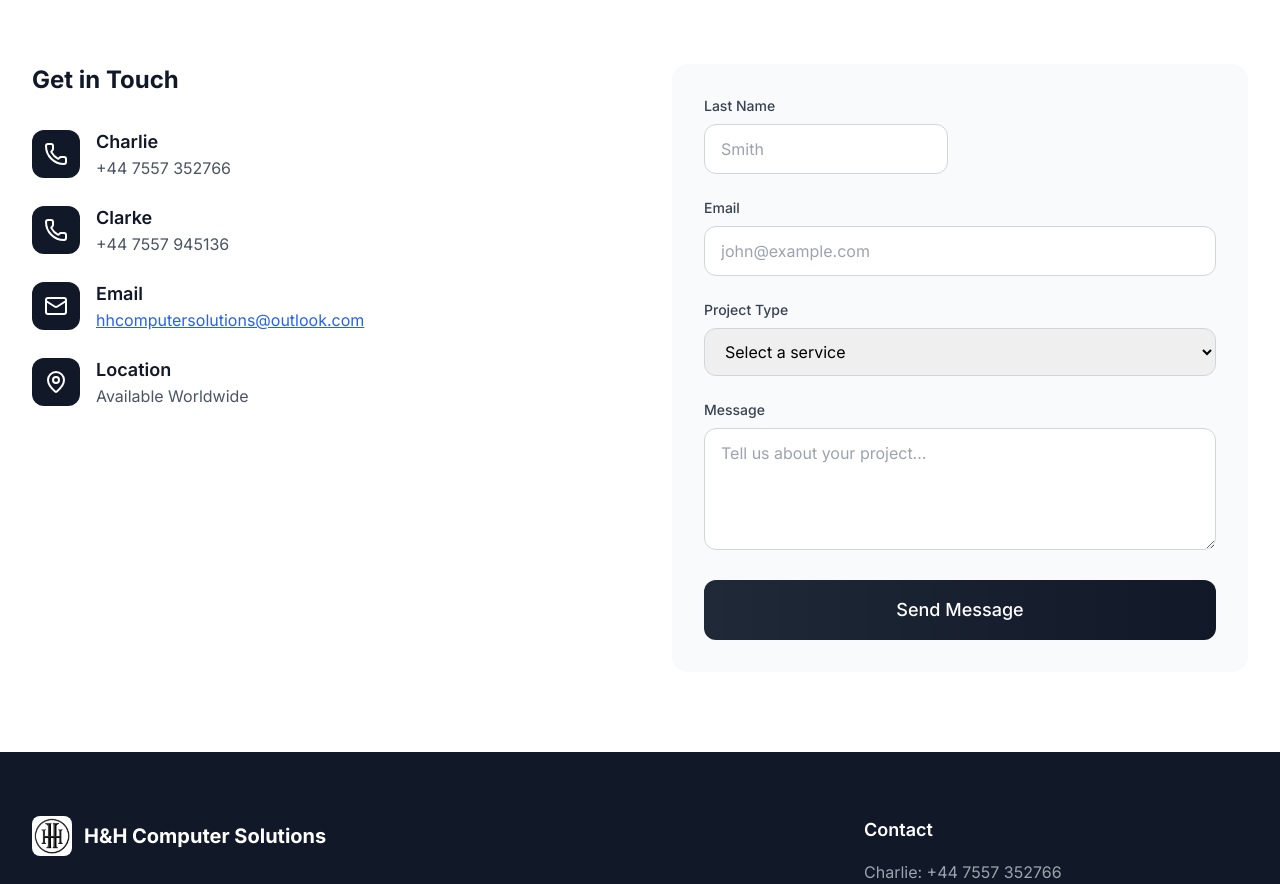
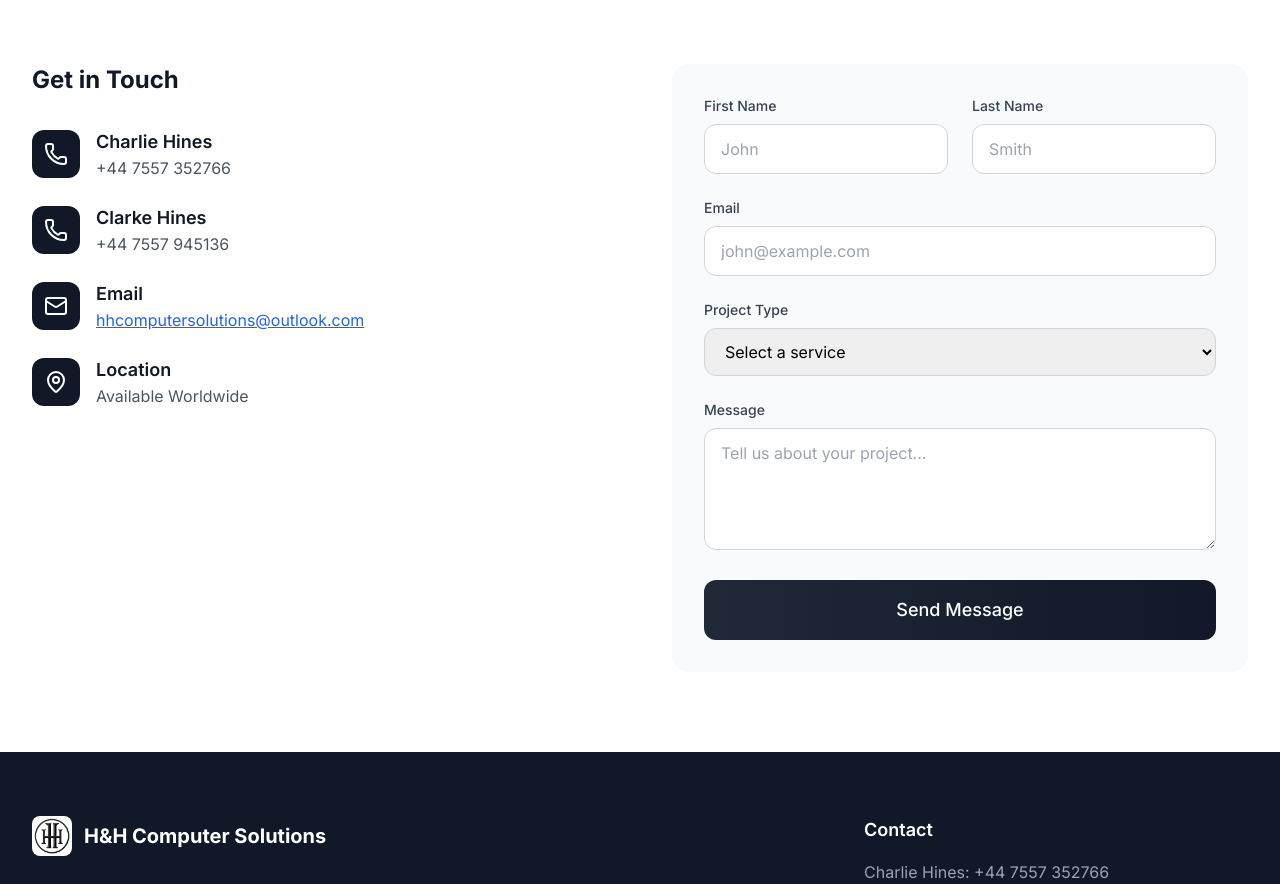
Before and after one commit to charlieh88/hh-computer-solutions, a Next.js app: page / in a window 1280 px wide. Shown: the part 4781-5665 px from the top of the page. Built offline with nearby package versions, Linux system fonts and the light colour scheme.

Commit message:
Update page.tsx

```diff
--- a/src/app/page.tsx
+++ b/src/app/page.tsx
@@ -502,7 +502,7 @@ export default function HHComputerSolutions() {
                       <Phone className="w-6 h-6 text-white" />
                     </div>
                     <div>
-                      <div className="text-lg font-semibold text-gray-900">Charlie</div>
+                      <div className="text-lg font-semibold text-gray-900">Charlie Hines</div>
                       <div className="text-gray-600">+44 7557 352766</div>
                     </div>
                   </div>
@@ -512,7 +512,7 @@ export default function HHComputerSolutions() {
                       <Phone className="w-6 h-6 text-white" />
                     </div>
                     <div>
-                      <div className="text-lg font-semibold text-gray-900">Clarke</div>
+                      <div className="text-lg font-semibold text-gray-900">Clarke Hines</div>
                       <div className="text-gray-600">+44 7557 945136</div>
                     </div>
                   </div>
@@ -547,6 +547,15 @@ export default function HHComputerSolutions() {
               <div className="bg-gray-50 rounded-2xl p-8">
                 <div className="space-y-6">
                   <div className="grid md:grid-cols-2 gap-6">
+		<div>
+                      <div className="block text-sm font-medium text-gray-700 mb-2">First Name</div>
+                      <input
+                        type="text"
+                        id="firstName"
+                        className="w-full px-4 py-3 border border-gray-300 rounded-xl focus:ring-2 focus:ring-gray-900 focus:border-transparent transition-colors"
+                        placeholder="John"
+                      />
+                    </div>
                     <div>
                       <div className="block text-sm font-medium text-gray-700 mb-2">Last Name</div>
                       <input
@@ -559,7 +568,7 @@ export default function HHComputerSolutions() {
                   </div>
 
                   <div>
-                    <div className="block text-sm font-medium text-gray-700 mb-2">Email</div>
+                    <label htmlFor="email" className="block text-sm font-medium text-gray-700 mb-2">Email</label>
                     <input
                       type="email"
                       id="email"
@@ -569,7 +578,7 @@ export default function HHComputerSolutions() {
                   </div>
 
                   <div>
-                    <div className="block text-sm font-medium text-gray-700 mb-2">Project Type</div>
+                    <label htmlFor="projectType" className="block text-sm font-medium text-gray-700 mb-2">Project Type</label>
                     <select
                       id="projectType"
                       className="w-full px-4 py-3 border border-gray-300 rounded-xl focus:ring-2 focus:ring-gray-900 focus:border-transparent transition-colors"
@@ -582,7 +591,7 @@ export default function HHComputerSolutions() {
                   </div>
 
                   <div>
-                    <div className="block text-sm font-medium text-gray-700 mb-2">Message</div>
+                    <label htmlFor="message" className="block text-sm font-medium text-gray-700 mb-2">Message</label>
                     <textarea
                       rows={4}
                       id="message"
@@ -655,8 +664,8 @@ ${firstName} ${lastName}`;
               <div>
                 <h3 className="text-lg font-semibold mb-4">Contact</h3>
                 <ul className="space-y-2 text-gray-400">
-                  <li>Charlie: +44 7557 352766</li>
-                  <li>Clarke: +44 7557 945136</li>
+                  <li>Charlie Hines: +44 7557 352766</li>
+                  <li>Clarke Hines: +44 7557 945136</li>
                   <li>
                     <a
                       href="mailto:hhcomputersolutions@outlook.com"
```
